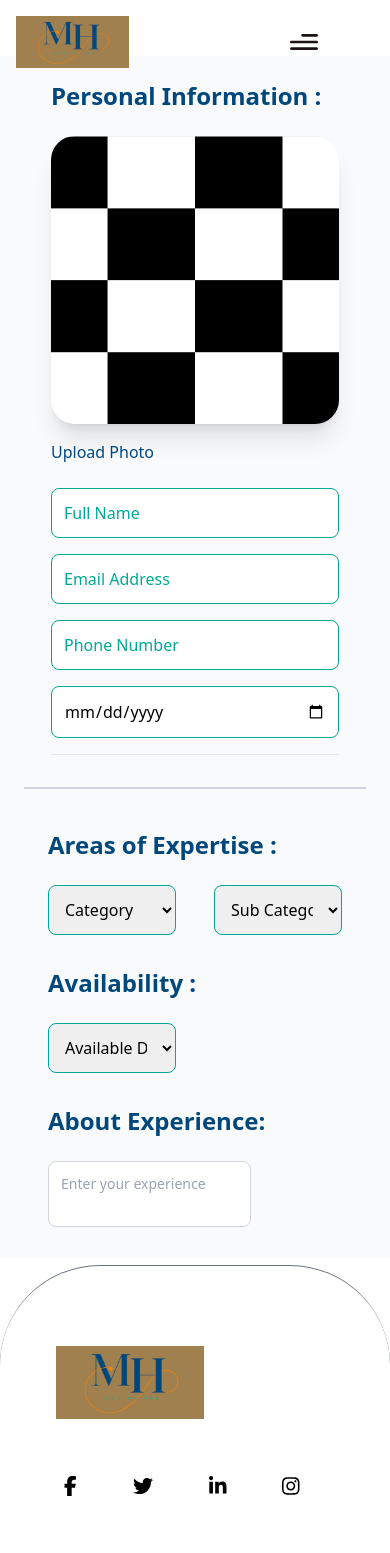
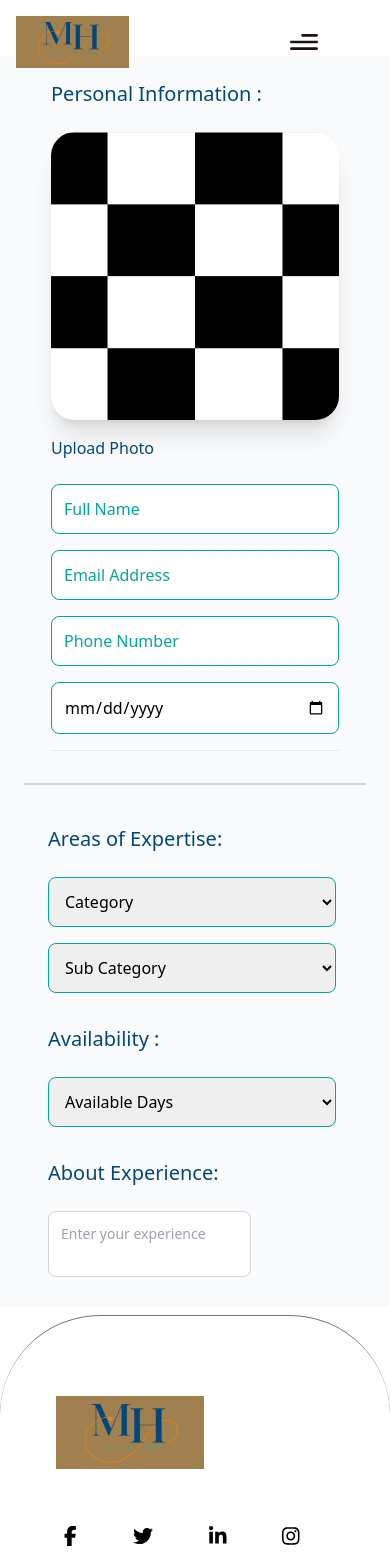
Before and after one commit to Akshay200228/Lean-Platform-Task, a React (Vite) app: page /personalInfo in a window 390 px wide. Shown: the top 1553 px of the page. Built offline with nearby package versions, Linux system fonts and the light colour scheme.

Commit message:
PersonalInfo Section Done1

```diff
--- a/src/pages/PersonalInfo.jsx
+++ b/src/pages/PersonalInfo.jsx
@@ -44,7 +44,7 @@ const PersonalInfo = () => {
         {/* Left side - Profile Image Upload */}
         <div className="flex items-center justify-center lg:w-1/2">
           <label htmlFor="image-upload" className="relative text-[#00487C]">
-            <h2 className="mb-6 text-2xl font-bold text-start sm:mb-10 text-[#00487C]">Personal Information :</h2>
+            <h2 className="mb-6 text-xl font-sans text-start sm:mb-10 text-[#00487C]">Personal Information :</h2>
             {profileImage ? (
               <img
                 src={profileImage}
@@ -125,12 +125,12 @@ const PersonalInfo = () => {
       <hr className="my-8 border-t-2 border-gray-300" />
       {/* Areas of Expertise */}
       <div className={`${styles.paddingX} mt-10 sm:mt-24`}>
-        <h2 className="mb-6 text-2xl font-bold text-start sm:mb-10 text-[#00487C]">Areas of Expertise :</h2>
-        <div className="flex items-center justify-between">
-          <div className="mr-2">
+        <h2 className="mb-6 text-xl font-sans text-start sm:mb-10 text-[#00487C]">Areas of Expertise:</h2>
+        <div className="flex flex-col items-start justify-between sm:flex-row">
+          <div className="mb-4 sm:mb-0 sm:mr-2">
             <select
               id="category"
-              className="w-32 sm:w-[428px] p-3 border border-[#00A896] rounded-lg focus:outline-none"
+              className="w-72 sm:w-[428px] p-3 border border-[#00A896] rounded-lg focus:outline-none"
               value={category}
               onChange={(e) => setCategory(e.target.value)}
               required
@@ -141,10 +141,10 @@ const PersonalInfo = () => {
               <option value="category3">Category 3</option>
             </select>
           </div>
-          <div>
+          <div className="sm:ml-2">
             <select
               id="subcategory"
-              className="w-32 sm:w-[428px] p-3 border border-[#00A896] text-[#000000] rounded-lg focus:outline-none"
+              className="w-72 sm:w-[428px] p-3 border border-[#00A896] text-[#000000] rounded-lg focus:outline-none"
               value={subCategory}
               onChange={(e) => setSubCategory(e.target.value)}
               required
@@ -160,12 +160,12 @@ const PersonalInfo = () => {
 
       {/* Availability  */}
       <div className={`${styles.paddingX} mt-8`}>
-        <h2 className="mb-6 text-2xl font-bold text-start sm:mb-10 text-[#00487C]">Availability :</h2>
+        <h2 className="mb-6 text-xl font-sans text-start sm:mb-10 text-[#00487C]">Availability :</h2>
         <div className="flex items-center justify-between">
           <div className="mr-2">
             <select
               id="category"
-              className="w-32 sm:w-[428px] p-3 border border-[#00A896] rounded-lg focus:outline-none"
+              className="w-72 sm:w-[428px] p-3 border border-[#00A896] rounded-lg focus:outline-none"
               value={category}
               onChange={(e) => setCategory(e.target.value)}
               required
@@ -181,12 +181,12 @@ const PersonalInfo = () => {
 
       {/* About Experience */}
       <div className={`${styles.paddingX} mt-8`}>
-        <h2 className="mb-6 text-2xl font-bold text-start sm:mb-10 text-[#00487C]">About Experience:</h2>
+        <h2 className="mb-6 text-xl font-sans text-start sm:mb-10 text-[#00487C]">About Experience:</h2>
         <div className="flex items-center justify-between">
           <div className="mr-2">
             <Textarea
               id="experience"
-              className="w-[300px] h-32 sm:w-[1164px] sm:h-[228px] p-3 border border-gray-300 rounded-lg resize-none focus:outline-none focus:border-blue-500 bg-white"
+              className="w-[304px] h-36 sm:w-[1164px] sm:h-[228px] p-3 border border-gray-300 rounded-lg resize-none focus:outline-none focus:border-blue-500 bg-white"
               placeholder="Enter your experience"
             />
           </div>
```
